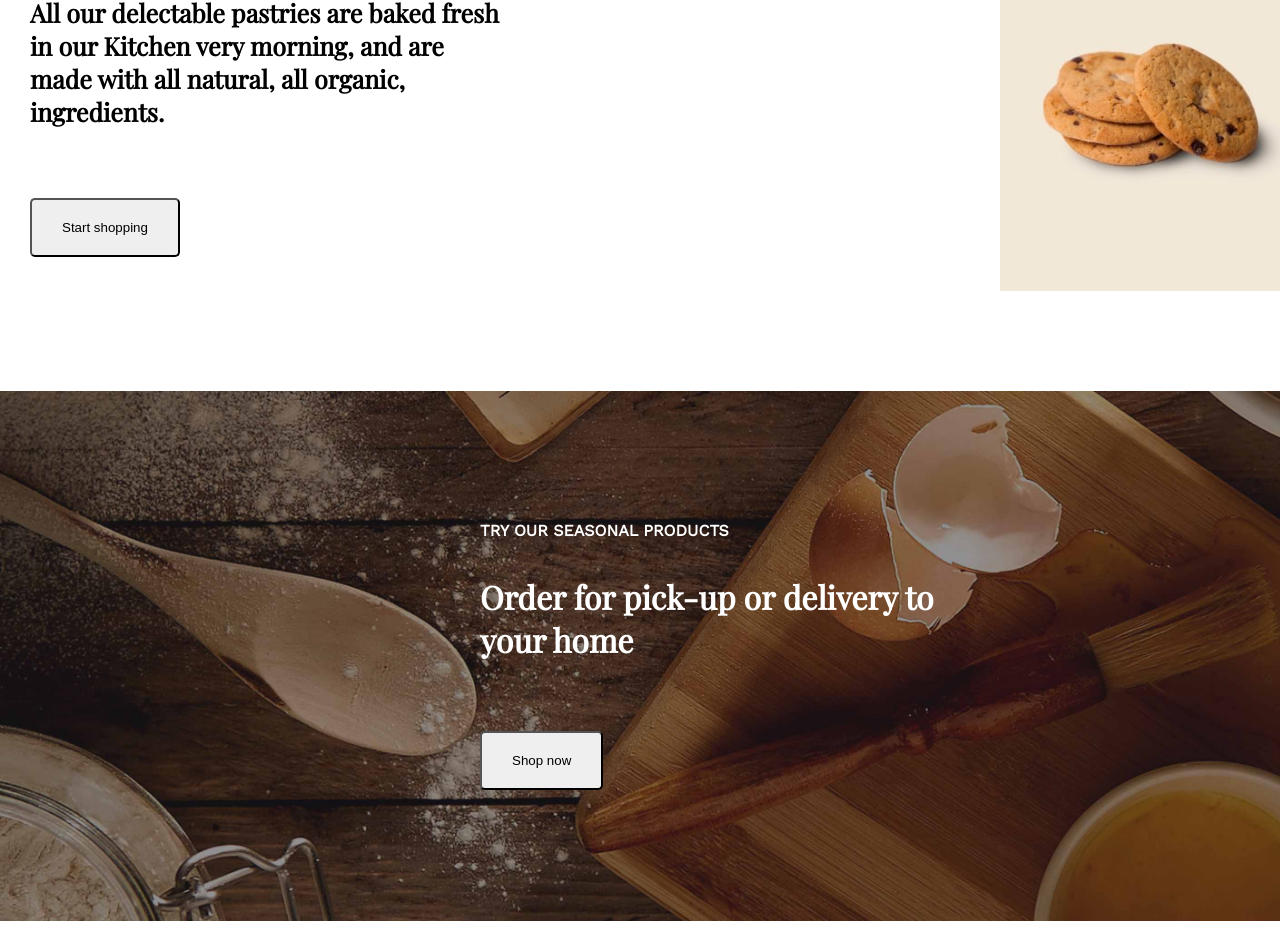
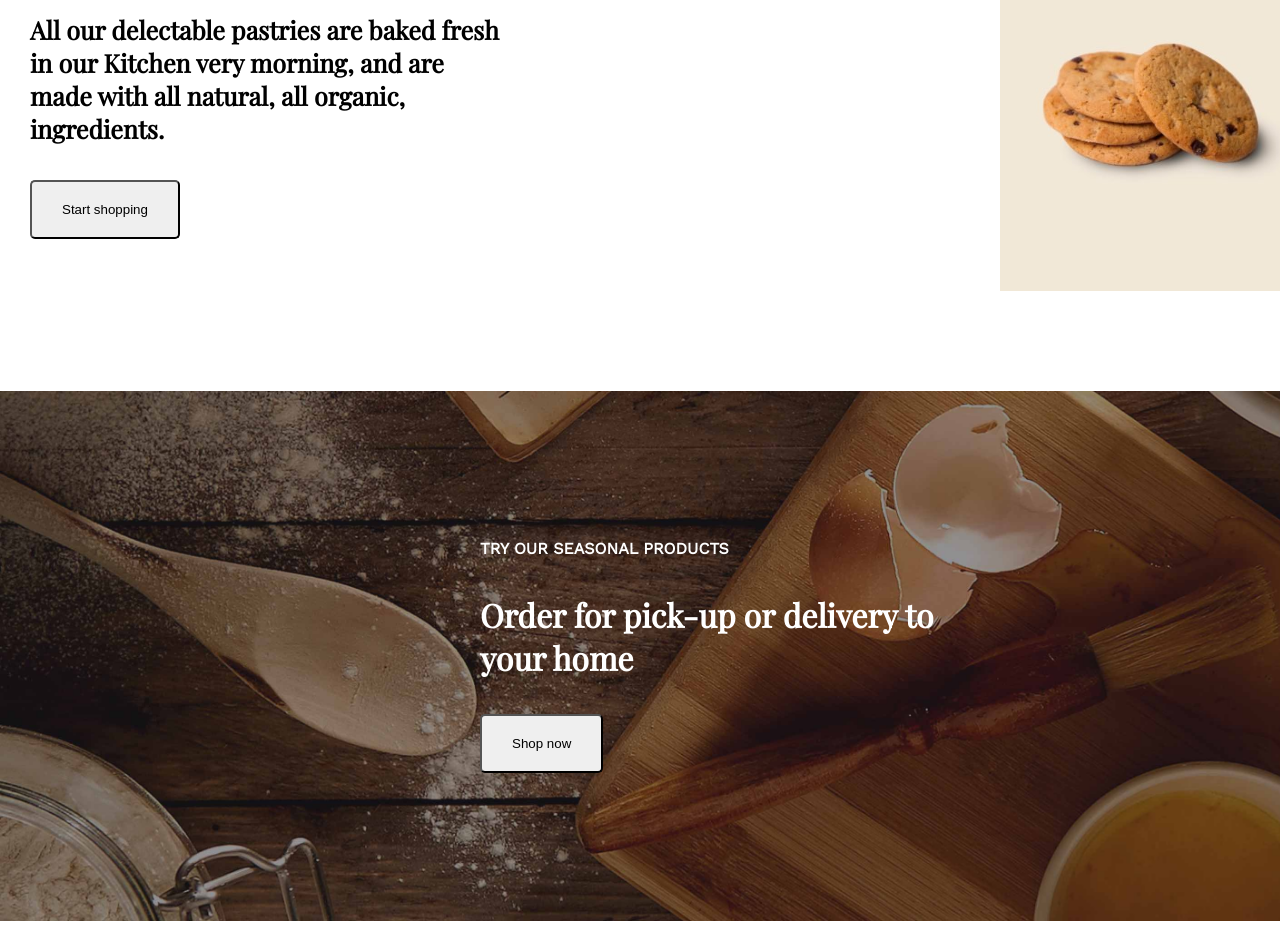
Before and after one commit to EnricoNapolitano/2023-01-31-esame_midterm, a Vue app in the folder proj-html-vuejs/: page / in a window 1280 px wide. Shown: the part 1043-1995 px from the top of the page. Built offline with nearby package versions, Linux system fonts and the light colour scheme.

Commit message:
ActionCall: added some conditions

```diff
--- a/proj-html-vuejs/src/components/generics/ActionCall.vue
+++ b/proj-html-vuejs/src/components/generics/ActionCall.vue
@@ -9,8 +9,8 @@ export default {
     <div>
         <h4>{{ label }}</h4>
         <h2>{{ title }}</h2>
-        <p>{{ paragraph }}</p>
-        <button>{{ button_label }}</button>
+        <p v-if="paragraph">{{ paragraph }}</p>
+        <button v-if="button_label">{{ button_label }}</button>
     </div>
 </template>
 
```
